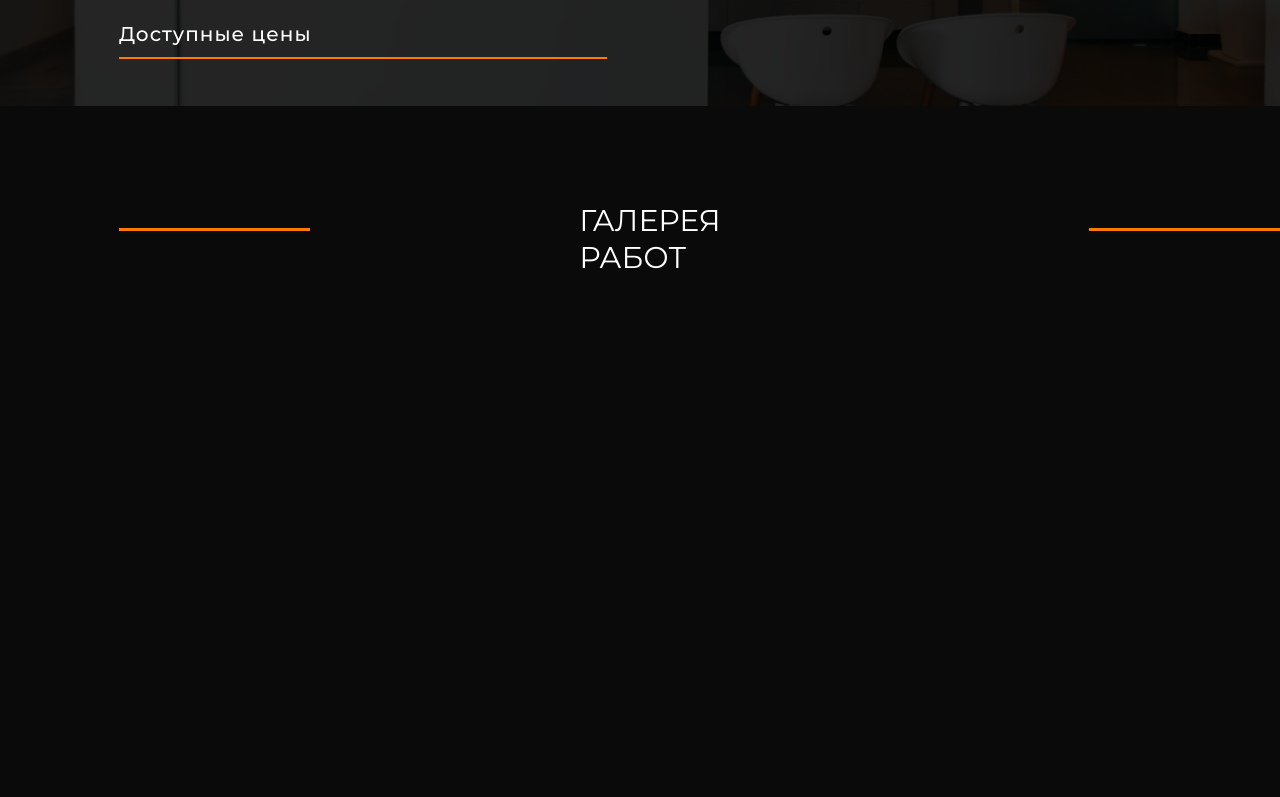
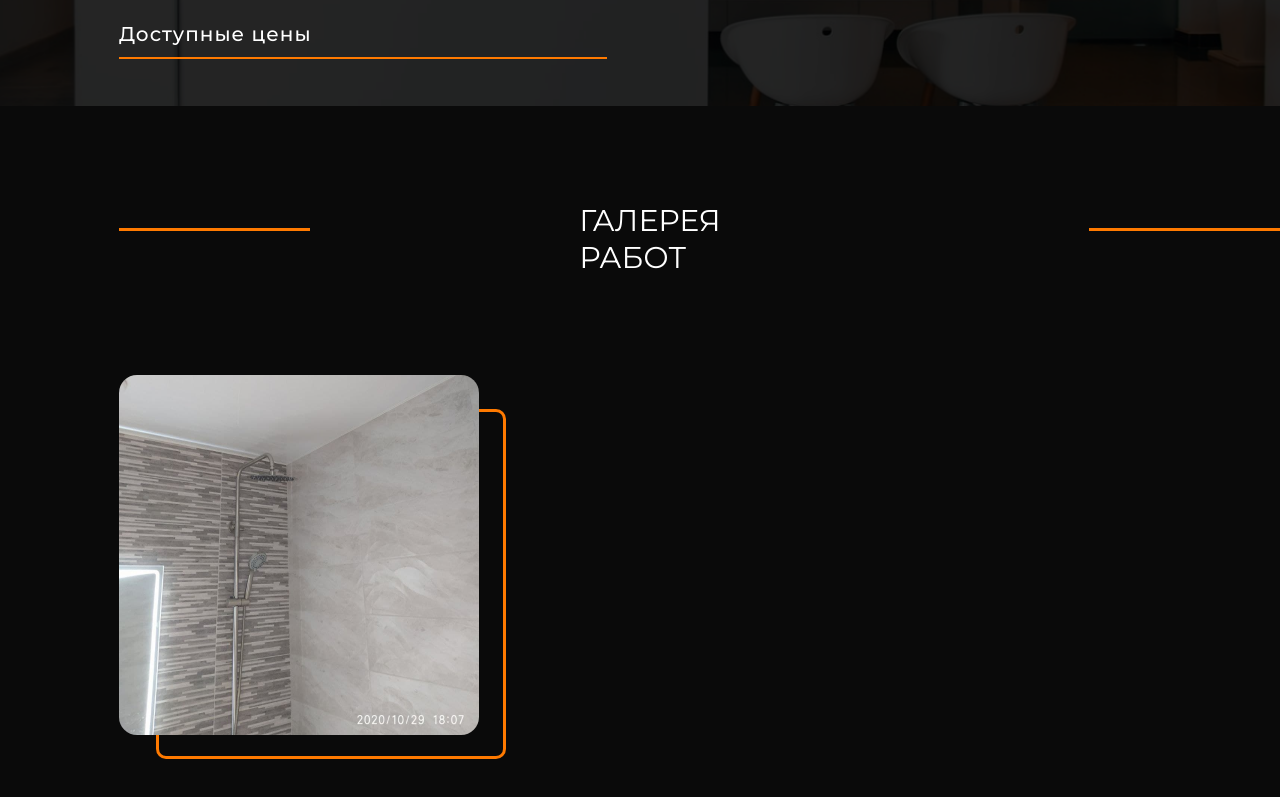
Before and after one commit to 34admal/Portfolio, a React (Create React App) app in the folder homel_build_site/: page / in a window 1280 px wide. Shown: the part 3756-4553 px from the top of the page. Before the commit the page ends 4128 px from the top, so only its background shows below. Built offline with nearby package versions, Linux system fonts and the light colour scheme.

Commit message:
style: set tight dimensions for tile block and position contour via negative edges

```diff
--- a/homel_build_site/src/components/Gallery/Gallery.jsx
+++ b/homel_build_site/src/components/Gallery/Gallery.jsx
@@ -1,11 +1,18 @@
 import styles from "./Gallery.module.css";
+import tileImg from "./images/tile.png";
 
 function Gallery() {
   return (
     <section className={styles.section}>
-      <span className={`${styles.line} ${styles.lineLeft}`} />
-      <span className={styles.title}>ГАЛЕРЕЯ РАБОТ</span>
-      <span className={`${styles.line} ${styles.lineRight}`} />
+      <div className={styles.headerRow}>
+        <span className={`${styles.line} ${styles.lineLeft}`} />
+        <span className={styles.title}>ГАЛЕРЕЯ РАБОТ</span>
+        <span className={`${styles.line} ${styles.lineRight}`} />
+      </div>
+ <div className={styles.tileBlock}>
+   <span className={styles.contour} />
+        <img src={tileImg} alt="Плитка" className={styles.photo} />
+      </div>
     </section>
   );
 }
--- a/homel_build_site/src/components/Gallery/Gallery.module.css
+++ b/homel_build_site/src/components/Gallery/Gallery.module.css
@@ -1,5 +1,10 @@
+
 .section {
   margin-top: 83px;
+}
+
+
+.headerRow {
   display: flex;
   align-items: baseline;
   padding-left: 119px;
@@ -27,3 +32,37 @@
 .lineRight {
   margin-left: 268px;
 }
+
+.content {
+  width: 100%;
+}
+
+.tileBlock {
+  margin-top: 99px;
+  margin-left: 119px;
+  position: relative;
+  width: 360px;
+  height: 360px;
+}
+
+.contour {
+  display: block;
+  position: absolute;
+  right: -27px;
+  bottom: -24px;
+  width: 350px;
+  height: 350px;
+  box-sizing: border-box;
+  border: 3px solid #ff7a00;
+  border-radius: 10px;
+  z-index: 1;
+}
+
+.photo {
+  display: block;
+  position: absolute;
+  top: 0;
+  left: 0;
+  border-radius: 18px;
+  z-index: 2;
+}
```
